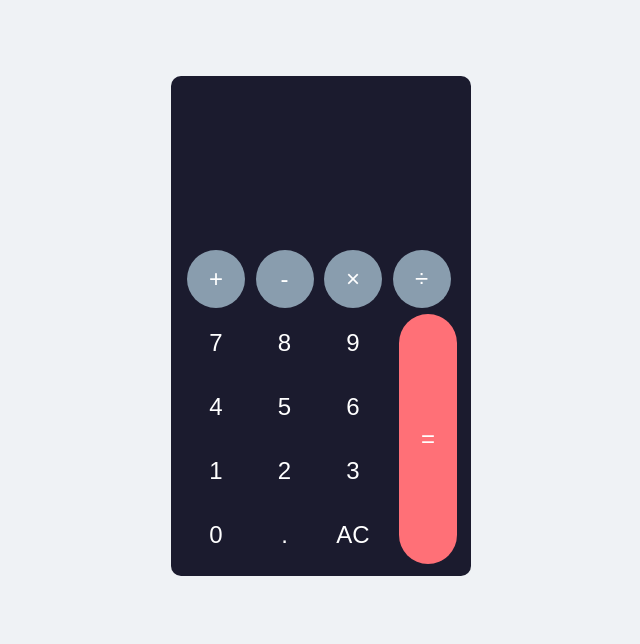
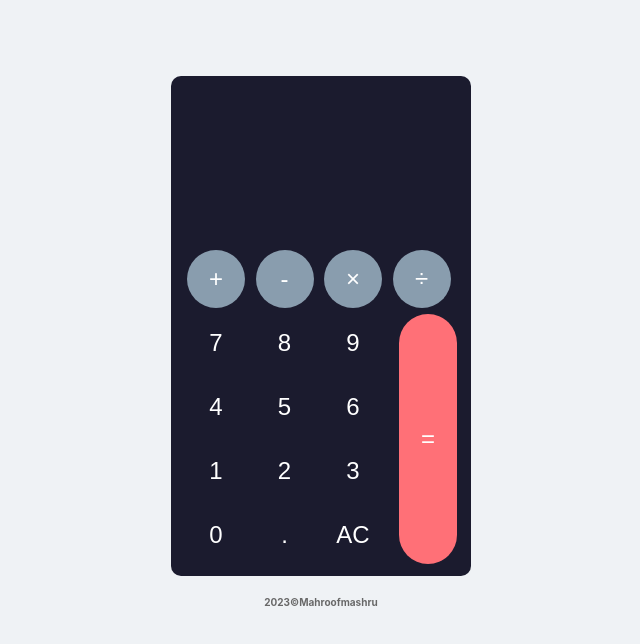
Before and after one commit to mashroofmashru/CalcJS, a plain HTML site: page index.html in a window 1280 px wide. Shown: the whole page, without its empty margins (319-959 px from the left). Drawn offline with Linux system fonts and the light colour scheme.

Commit message:
footer text added

```diff
--- a/css/style.css
+++ b/css/style.css
@@ -1,4 +1,5 @@
 body{
+    margin: 0;
     background-color: rgb(239, 242, 245);
     font-family: Livvic, -apple-system, BlinkMacSystemFont, "Segoe UI", Roboto, Ubuntu, Cantarell, "Helvetica Neue", sans-serif;
 
@@ -10,8 +11,9 @@ body{
     height: 500px;
     border-radius: 10px;
     background-color: #1b1b2e;
-    margin: 0 auto;
-    margin-top: 70px ;
+    margin:auto;
+    margin-top: 50px;
+    margin-bottom: 20px;
 }
 
 .calculator-key{
@@ -124,3 +126,13 @@ body{
 .eqlbtn:active{
     transform: translateY(4px);
 }
+
+.footer{
+    height: 10px;
+    width: 100%;
+    text-align: center;
+    font-weight: bold;
+    font-size: 10px;
+    color: #686868;
+
+}
--- a/index.html
+++ b/index.html
@@ -50,5 +50,9 @@
 
         </div>
     </div>
+    <div class="footer">
+        <P>2023&copyMahroofmashru</P>
+
+    </div>
 </body>
 </html>
```
